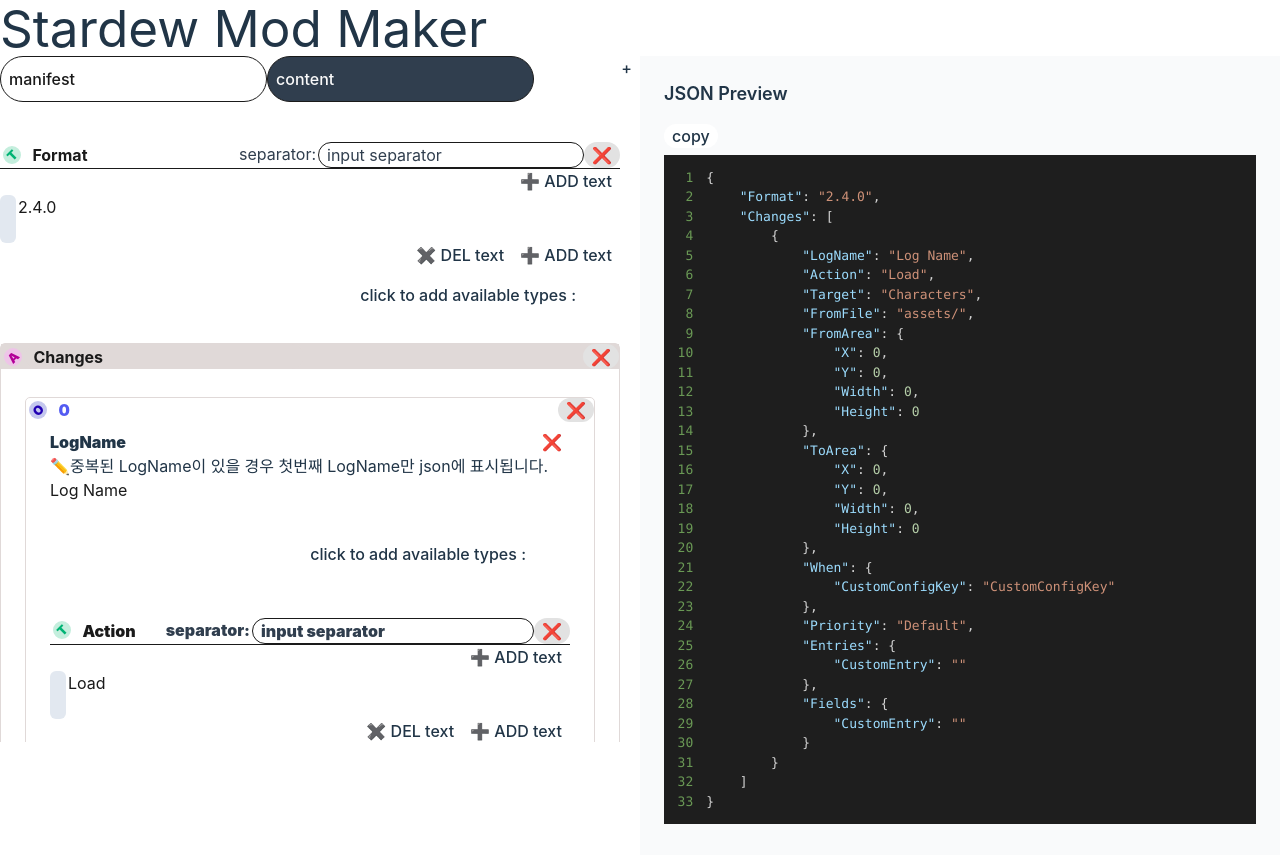
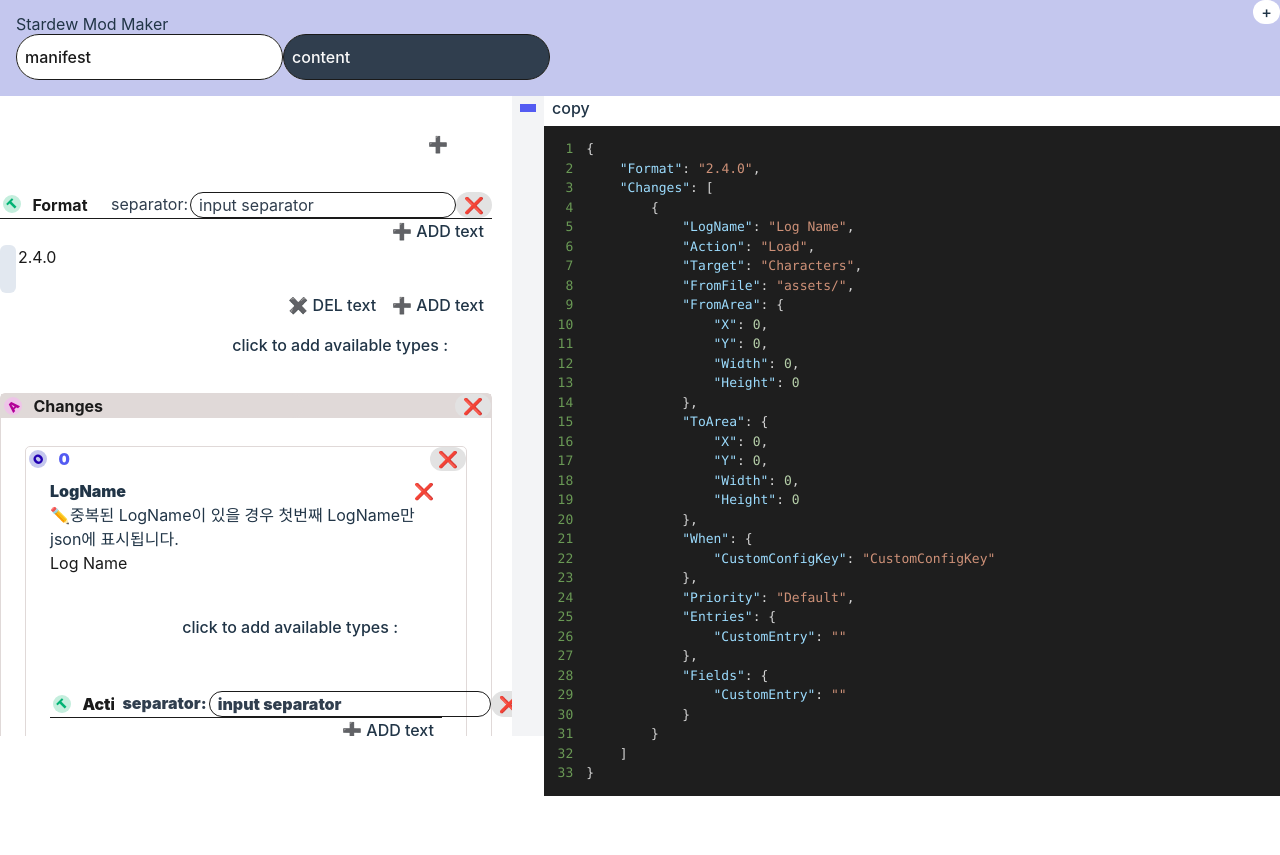
Before and after one commit to Sleepingoff/stardewmodmaker, a React (Vite) app: page / in a window 1280 px wide. Both pictures are taken after a click on the button 400 px from the left and 79 px from the top of the page. After the commit the page ends 800 px from the top, so only its background shows below. Built offline with nearby package versions, Linux system fonts and the light colour scheme.

Commit message:
add:scroll bookmark for logs

```diff
--- a/src/App.tsx
+++ b/src/App.tsx
@@ -1,16 +1,58 @@
-import { useState } from "react";
+import { ChangeEventHandler, MouseEventHandler, useState } from "react";
 import InputSection from "./components/InputSection";
 import JsonPreviewSection from "./components/JsonSection";
 import { MainContext } from "./hooks/context";
 import { Inputs } from "./type/types";
+import ScrollSection from "./components/ScrollSection";
 
 function App() {
   const [inputs, setInputs] = useState<Inputs>([]);
+  const [tabs, setTabs] = useState<string[]>(["manifest", "content"]);
+  const [currentTab, setCurrentTab] = useState<number>(0);
+  const handleClickNewTab: MouseEventHandler = () => {
+    setTabs((prev) => [...prev, "newTab" + (tabs.length - 2)]);
+  };
+  const handleClickTab: MouseEventHandler = (e) => {
+    const target = e.target as HTMLButtonElement;
+    setCurrentTab(+target.id);
+  };
 
+  const handleChangeTabName: ChangeEventHandler<HTMLInputElement> = (e) => {
+    const target = e.target as HTMLInputElement;
+    if (!target) return;
+    setCurrentTab(+target.id);
+    setTabs((prev) => [
+      ...prev.splice(0, +target.id),
+      target.value,
+      ...prev.splice(1),
+    ]);
+  };
   return (
     <>
-      <header>
+      <header className="main-header">
         <h1>Stardew Mod Maker</h1>
+        <hgroup className="flex w-full overflow-auto">
+          {tabs.map((tab, idx) => (
+            <h2 key={idx}>
+              <span className="a11y-hidden">{tab}</span>
+              <button onClick={handleClickTab} id={idx + ""} className="p-0">
+                <input
+                  type="text"
+                  value={tab}
+                  onChange={handleChangeTabName}
+                  id={idx + ""}
+                  className="block w-full shrink py-2.5"
+                />
+              </button>
+            </h2>
+          ))}
+        </hgroup>
+        <button
+          onClick={handleClickNewTab}
+          className="absolute ml-auto mr-0 inset-0 w-fit h-fit"
+        >
+          +
+        </button>
       </header>
       <MainContext.Provider
         value={{
@@ -19,7 +61,8 @@
         }}
       >
         <main className="flex w-full">
-          <InputSection />
+          <InputSection tabs={tabs} currentTab={currentTab} />
+
           <JsonPreviewSection />
         </main>
       </MainContext.Provider>
--- a/src/components/InputSection.tsx
+++ b/src/components/InputSection.tsx
@@ -11,76 +11,41 @@
 import ContentTab from "./Tabs/ContentTab";
 import NewTab from "./Tabs/NewTab";
 import { Inputs } from "../type/types";
+import ScrollSection from "./ScrollSection";
 
-const InputSection = () => {
+const InputSection = ({
+  tabs,
+  currentTab,
+}: {
+  tabs: string[];
+  currentTab: number;
+}) => {
   const { setter: setValue } = useContext(MainContext);
-  const [inputs, setInputs] = useState<InputValue>({
-    0: [],
-    1: [],
-  });
-  const [tabs, setTabs] = useState<string[]>(["manifest", "content"]);
-  const [currentTab, setCurrentTab] = useState<number>(0);
+  const [inputs, setInputs] = useState<InputValue>({});
+  useEffect(() => {
+    tabs.forEach((tab, idx) => {
+      setInputs((prev) => ({ ...prev, [idx]: [] }));
+    });
+  }, []);
 
   useEffect(() => {
     if (!setValue) return;
-    setValue(inputs[+currentTab] as Inputs);
+    setValue(inputs[currentTab] as Inputs);
   }, [inputs, currentTab]);
 
-  const handleClickNewTab: MouseEventHandler = () => {
-    setTabs((prev) => [...prev, "newTab" + (tabs.length - 2)]);
-  };
-  const handleClickTab: MouseEventHandler = (e) => {
-    const target = e.target as HTMLButtonElement;
-    setCurrentTab(+target.id);
-  };
-  const handleChangeTabName: ChangeEventHandler<HTMLInputElement> = (e) => {
-    const target = e.target as HTMLInputElement;
-    if (!target) return;
-    setCurrentTab(+target.id);
-    setTabs((prev) => [
-      ...prev.splice(0, +target.id),
-      target.value,
-      ...prev.splice(1),
-    ]);
-  };
   return (
     <InputContext.Provider value={{ value: inputs, setter: setInputs }}>
-      <section className="w-6/12">
-        <header className="relative">
-          <hgroup className="flex w-full overflow-auto">
-            {tabs.map((tab, idx) => (
-              <h2 key={idx}>
-                <span className="a11y-hidden">{tab}</span>
-                <button onClick={handleClickTab} id={idx + ""} className="p-0">
-                  <input
-                    type="text"
-                    value={tab}
-                    onChange={handleChangeTabName}
-                    id={idx + ""}
-                    className="block w-full shrink py-2.5"
-                  />
-                </button>
-              </h2>
-            ))}
-          </hgroup>
-          <button
-            onClick={handleClickNewTab}
-            className="absolute ml-auto mr-0 inset-0 w-fit h-fit"
-          >
-            +
-          </button>
-        </header>
-        <main className="h-[80vh]	 overflow-auto">
+      <section className="w-fit">
+        <main className="h-[80vh]	 overflow-auto flex relative">
           {tabs.map((tabName, idx) => {
             if (idx == 0 && currentTab == idx)
               return <ManifestTab key={idx + "tab"} />;
             else if (idx == 1 && currentTab == idx)
               return <ContentTab key={idx + "tab"} />;
             else
-              return (
-                currentTab == idx && <NewTab key={idx + "tab"} id={idx + ""} />
-              );
+              return currentTab == idx && <NewTab key={idx + "tab"} id={idx} />;
           })}
+          <ScrollSection />
         </main>
       </section>
     </InputContext.Provider>
--- a/src/components/JsonSection.tsx
+++ b/src/components/JsonSection.tsx
@@ -24,8 +24,7 @@
     }, 3000);
   }, [copy]);
   return (
-    <section className=" p-6 bg-gray-50 w-6/12 shrink-0	h-full">
-      <h2 className="text-lg font-semibold mb-4">JSON Preview</h2>
+    <section className="w-full h-[80vh]">
       {copy ? <p>copied!</p> : <button onClick={handleClickCopy}>copy</button>}
       {value && (
         <SyntaxHighlighter
--- /dev/null
+++ b/src/components/ScrollSection.tsx
@@ -0,0 +1,75 @@
+import { useContext, useEffect, useState } from "react";
+import { MainContext } from "../hooks/context";
+import { Inputs } from "../type/types";
+
+const ScrollSection = () => {
+  const { value } = useContext(MainContext);
+  const [scrollPosition, setScrollPosition] = useState<number>(10);
+
+  const handleScrollTo = (keyPath: string) => {
+    const element = document.getElementById(keyPath);
+    if (element) {
+      element.scrollIntoView({ behavior: "smooth", block: "center" });
+    }
+  };
+
+  useEffect(() => {
+    const handleScroll = () => {
+      setScrollPosition(window.scrollY);
+    };
+
+    window.addEventListener("scroll", handleScroll);
+
+    return () => {
+      window.removeEventListener("scroll", handleScroll);
+    };
+  }, []);
+
+  const findLogKeys = (
+    data: Inputs,
+    parentKey = "",
+    depth = 0
+  ): JSX.Element[] => {
+    return data.flatMap((input, index) => {
+      const fullKey = parentKey ? `${parentKey}.${input.key}` : input.key;
+
+      if (input.type === "log") {
+        const offset = index * 30; // 각 로그 키의 고정 간격 (필요시 조정)
+        const adjustedPosition = scrollPosition + offset;
+        return (
+          <div
+            key={input.id}
+            className={`group relative flex w-fit bookmarker`}
+            style={{ top: `${adjustedPosition}px` }}
+          >
+            <p className="shrink-0 text-blue-500 group-hover:absolute bookmark">
+              {input.defaultValue}
+            </p>
+            <button
+              className="shrink-0 w-[1rem] h-[.5rem] "
+              onClick={() => handleScrollTo(input.id)}
+            ></button>
+          </div>
+        );
+      }
+
+      if (
+        (input.type === "object" || input.type === "array") &&
+        Array.isArray(input.value)
+      ) {
+        // 재귀적으로 하위 데이터 탐색
+        return findLogKeys(input.value, fullKey, depth + 1);
+      }
+
+      return [];
+    });
+  };
+
+  return (
+    <nav className="w-[2rem] bg-gray-100 h-full shrink-0 sticky top-0 right-0">
+      <div className="p-2">{value && findLogKeys(value)}</div>
+    </nav>
+  );
+};
+
+export default ScrollSection;
--- a/src/components/Tabs/ContentTab.tsx
+++ b/src/components/Tabs/ContentTab.tsx
@@ -10,6 +10,8 @@
 import FormatValue from "../FormatValue";
 import * as ContentGuide from "../../assets/content.json";
 import addUniqueId from "../../utils/addUniqueId";
+import DynamicButton from "../DynamicButton";
+import generateNewInput from "../../utils/generateNewInput";
 const guide = addUniqueId(ContentGuide);
 const ContentTab = () => {
   const { setter } = useContext(InputContext);
@@ -24,11 +26,20 @@
       1: inputs,
     }));
   }, [inputs, setter]);
-
+  const handleClickTypes =
+    (type: string): MouseEventHandler<HTMLButtonElement> =>
+    (e) => {
+      const newInputs = generateNewInput(type, inputs);
+      setInputs((prev) => [newInputs, ...prev]);
+    };
   return (
     <section>
       <FormatContext.Provider value={{ value: inputs, setter: setInputs }}>
-        <div className="w-full p-5 pl-0">
+        <div className="w-[40vw] p-5 pl-0">
+          <DynamicButton
+            type={["text", "object", "array"]}
+            handleClickTypes={handleClickTypes}
+          />
           {inputs.map((input) => (
             <FormatValue key={input.id} inputs={input} separator="," />
           ))}
--- a/src/components/Tabs/ManifestTab.tsx
+++ b/src/components/Tabs/ManifestTab.tsx
@@ -7,6 +7,7 @@
 import DynamicButton from "../DynamicButton";
 import { v4 as uuidv4 } from "uuid"; // UUID를 생성하기 위한 패키지
 import addValueByParentId from "../../utils/addValueByParentId";
+import generateNewInput from "../../utils/generateNewInput";
 // [
 //   {
 //     key: "Name",
@@ -139,44 +140,14 @@
   const handleClickTypes =
     (type: string): MouseEventHandler<HTMLButtonElement> =>
     (e) => {
-      const newId = uuidv4();
-      const newInputs =
-        type == "text"
-          ? {
-              id: newId,
-              key: "new Key" + newId,
-              value: [],
-              type: type,
-              defaultValue: " ",
-              parentId: [],
-              template: [],
-            }
-          : {
-              id: newId,
-              key: "new Key" + newId,
-              value: [
-                {
-                  id: uuidv4(),
-                  key: "new Key in" + newId,
-                  value: [],
-                  type: "text",
-                  defaultValue: " ",
-                  parentId: [newId],
-                  template: [],
-                },
-              ],
-              type: type,
-              parentId: [],
-              template: [],
-            };
-
+      const newInputs = generateNewInput(type, inputs);
       setInputs((prev) => [newInputs, ...prev]);
     };
 
   return (
     <section>
       <FormatContext.Provider value={{ value: inputs, setter: setInputs }}>
-        <div className="w-full p-5 pl-0">
+        <div className="w-[40vw] p-5 pl-0">
           <DynamicButton
             type={["text", "object", "array"]}
             handleClickTypes={handleClickTypes}
--- a/src/components/Tabs/NewTab.tsx
+++ b/src/components/Tabs/NewTab.tsx
@@ -1,12 +1,14 @@
-import { useContext, useEffect, useState } from "react";
+import { MouseEventHandler, useContext, useEffect, useState } from "react";
 import { Inputs } from "../../type/types";
 import { FormatContext, InputContext } from "../../hooks/context";
 import FormatValue from "../FormatValue";
 import * as ContentGuide from "../../assets/content.json";
 import addUniqueId from "../../utils/addUniqueId";
+import generateNewInput from "../../utils/generateNewInput";
+import DynamicButton from "../DynamicButton";
 const guide = addUniqueId(ContentGuide);
 interface NewTabType {
-  id: string;
+  id: number;
 }
 const NewTab = ({ id }: NewTabType) => {
   const { setter } = useContext(InputContext);
@@ -19,17 +21,22 @@
       [id]: inputs,
     }));
   }, [inputs, setter]);
-
+  const handleClickTypes =
+    (type: string): MouseEventHandler<HTMLButtonElement> =>
+    (e) => {
+      const newInputs = generateNewInput(type, inputs);
+      setInputs((prev) => [newInputs, ...prev]);
+    };
   return (
     <section key={id + "newTab"}>
       <FormatContext.Provider value={{ value: inputs, setter: setInputs }}>
-        <div className="w-full p-5 pl-0">
+        <div className="w-[40vw] p-5 pl-0">
+          <DynamicButton
+            type={["text", "object", "array"]}
+            handleClickTypes={handleClickTypes}
+          />
           {inputs.map((input) => (
-            <FormatValue
-              key={input.id + "format"}
-              inputs={input}
-              separator=","
-            />
+            <FormatValue key={input.id} inputs={input} separator="," />
           ))}
         </div>
       </FormatContext.Provider>
--- a/src/index.css
+++ b/src/index.css
@@ -83,6 +83,19 @@
 button:focus,
 button:focus-visible {
   outline: 4px auto -webkit-focus-ring-color;
+}
+
+header {
+  background-color: #c4c7ee;
+  padding: 1rem;
+}
+
+h1 {
+  font-size: medium;
+}
+
+hr {
+  margin: 1rem 0;
 }
 
 input {
@@ -322,3 +335,44 @@
   padding: 5px;
   padding-bottom: 2px;
 }
+
+div>.bookmark {
+  display: none;
+}
+
+div:hover>.bookmark {
+  display: block;
+  z-index: 99;
+  border-radius: .5rem;
+  padding: .25rem .5rem;
+  background-color: #ffffff;
+  right: 1.5rem;
+  top: 0;
+  box-shadow: -5px 5px 10px 5px #1a1a1a27;
+  width: max-content;
+  max-width: 40vw;
+}
+
+div:hover>.bookmark::before {
+  content: "";
+  position: absolute;
+  /* inset: 0; */
+  width: 1rem;
+  height: 0.5rem;
+  background-color: #ffffff;
+  border-radius: 50%;
+  top: 0.25rem;
+  right: -1rem;
+  transform: translateX(-50%) rotate(-15deg);
+}
+
+.bookmarker>button {
+  border-radius: 0;
+  position: relative;
+  background-color: #535bf2;
+  transition: .2s;
+}
+
+.bookmarker:hover>button {
+  transform: rotate(45deg);
+}
--- a/src/utils/generateNewInput.ts
+++ b/src/utils/generateNewInput.ts
@@ -1,8 +1,53 @@
 import { v4 as uuidv4 } from "uuid"; // UUID를 생성하기 위한 패키지
-import { IdField, Input } from "../type/types";
+import { IdField, Input, Inputs } from "../type/types";
 
-const generateNewInput = (type: string, inputs: Input): Input => {
+const generateNewInput = (type: string, inputs: Input | Inputs): Input => {
   const newId = uuidv4();
+  if (Array.isArray(inputs)) {
+    let newInputs: IdField = {
+      id: newId,
+      key: "new Key" + newId,
+      value: [
+        {
+          id: uuidv4(),
+          key: "new Key in" + newId,
+          value: [],
+          type: "text",
+          defaultValue: " ",
+          parentId: [newId],
+          template: [],
+        },
+      ],
+      type: type,
+      parentId: [],
+      template: [],
+    };
+
+    if (type == "text") {
+      newInputs = {
+        id: newId,
+        key: "new Key" + newId,
+        value: [],
+        type: type,
+        defaultValue: " ",
+        parentId: [],
+        template: [],
+      };
+    }
+    if (type == "log") {
+      newInputs = {
+        id: newId,
+        key: "LogName",
+        value: [],
+        type: type,
+        defaultValue: "new Log",
+        parentId: [],
+        template: [],
+      };
+    }
+
+    return newInputs;
+  }
 
   let newInputs: IdField = {
     id: newId,
```
